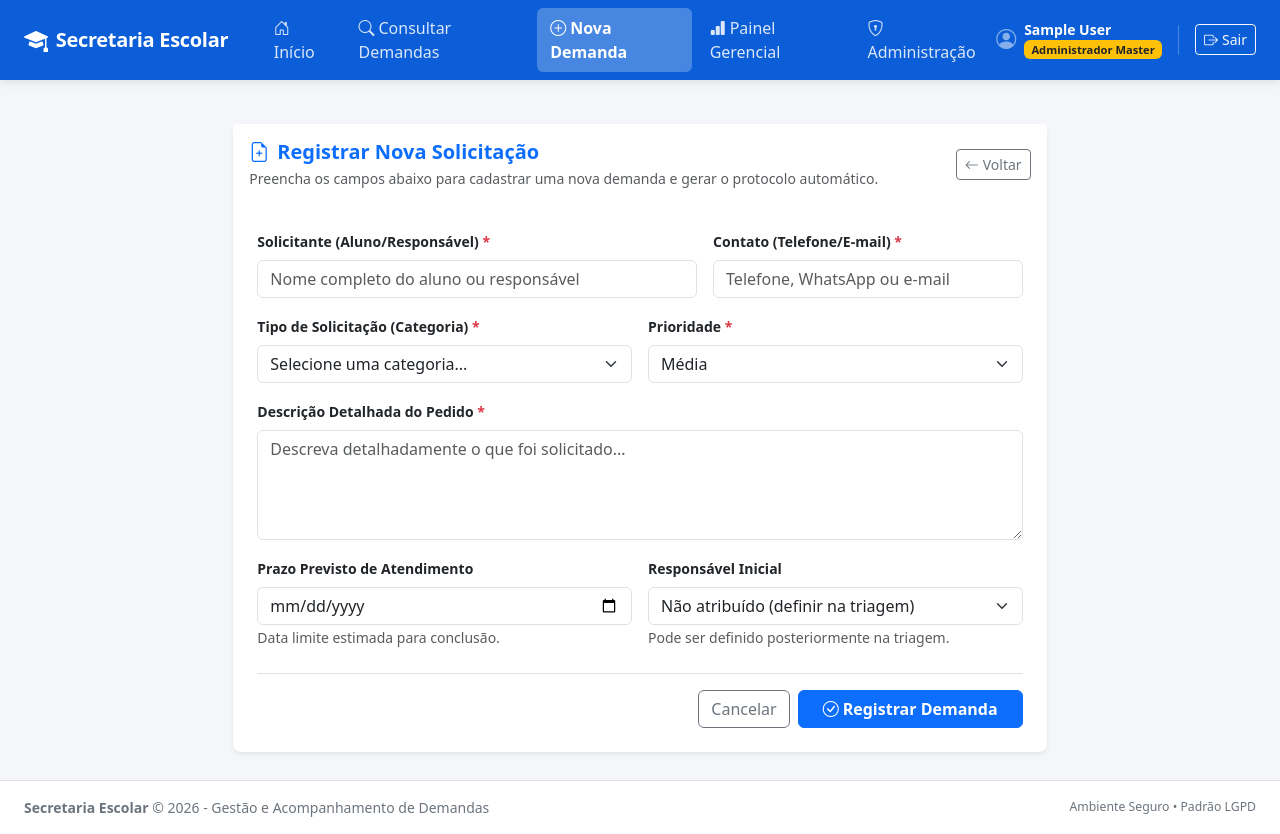
After one commit to joaoguilherme01-max/projeto-integrador-secretaria, a Django app: page /demandas/nova/ in a window 1280 px wide. The commit adds this page. Run offline with Django 5.2, Linux system fonts and the light colour scheme; the visitor is signed in with stand-in values (Sample User, id 1); data comes from the database, SQL or seed files in the repository; data that the repository does not hold is empty.

Commit message:
feat: add secretaria forms, management commands, templates, and views

```diff
--- /dev/null
+++ b/secretaria/forms.py
@@ -0,0 +1,71 @@
+from django import forms
+from django.contrib.auth.models import User
+from .models import Demanda, Categoria
+
+
+class DemandaForm(forms.ModelForm):
+    class Meta:
+        model = Demanda
+        fields = [
+            'solicitante',
+            'contato',
+            'categoria',
+            'descricao',
+            'prioridade',
+            'prazo',
+            'responsavel',
+        ]
+        widgets = {
+            'solicitante': forms.TextInput(attrs={
+                'class': 'form-control',
+                'placeholder': 'Nome completo do aluno ou responsável',
+                'required': True,
+            }),
+            'contato': forms.TextInput(attrs={
+                'class': 'form-control',
+                'placeholder': 'Telefone, WhatsApp ou e-mail',
+                'required': True,
+            }),
+            'categoria': forms.Select(attrs={
+                'class': 'form-select',
+                'required': True,
+            }),
+            'descricao': forms.Textarea(attrs={
+                'class': 'form-control',
+                'rows': 4,
+                'placeholder': 'Descreva detalhadamente o que foi solicitado...',
+                'required': True,
+            }),
+            'prioridade': forms.Select(attrs={
+                'class': 'form-select',
+                'required': True,
+            }),
+            'prazo': forms.DateInput(attrs={
+                'class': 'form-control',
+                'type': 'date',
+            }),
+            'responsavel': forms.Select(attrs={
+                'class': 'form-select',
+            }),
+        }
+        labels = {
+            'solicitante': 'Solicitante',
+            'contato': 'Contato',
+            'categoria': 'Tipo de Solicitação (Categoria)',
+            'descricao': 'Descrição da Demanda',
+            'prioridade': 'Prioridade',
+            'prazo': 'Prazo Previsto de Conclusão',
+            'responsavel': 'Responsável pelo Atendimento',
+        }
+
+    def __init__(self, *args, **kwargs):
+        super().__init__(*args, **kwargs)
+        # Filtra apenas categorias ativas
+        self.fields['categoria'].queryset = Categoria.objects.filter(ativa=True).order_by('nome')
+        self.fields['categoria'].empty_label = 'Selecione uma categoria...'
+
+        # Filtra usuários ativos para atribuição
+        self.fields['responsavel'].queryset = User.objects.filter(is_active=True).order_by('first_name', 'username')
+        self.fields['responsavel'].empty_label = 'Não atribuído (definir na triagem)'
+        self.fields['responsavel'].required = False
+        self.fields['prazo'].required = False
--- a/secretaria/templates/secretaria/base.html
+++ b/secretaria/templates/secretaria/base.html
@@ -116,6 +116,11 @@
                                 <i class="bi bi-search me-1"></i>Consultar Demandas
                             </a>
                         </li>
+                        <li class="nav-item">
+                            <a class="nav-link {% if request.resolver_match.url_name == 'criar_demanda' %}active{% endif %}" href="{% url 'secretaria:criar_demanda' %}">
+                                <i class="bi bi-plus-circle me-1"></i>Nova Demanda
+                            </a>
+                        </li>
                         {% if request.user.is_superuser or request.user.perfil.perfil in 'ADMINISTRADOR,GESTOR' %}
                         <li class="nav-item">
                             <a class="nav-link {% if request.resolver_match.url_name == 'dashboard' %}active{% endif %}" href="{% url 'secretaria:dashboard' %}">
--- /dev/null
+++ b/secretaria/templates/secretaria/form_demanda.html
@@ -0,0 +1,118 @@
+{% extends 'secretaria/base.html' %}
+
+{% block title %}Nova Demanda - Secretaria Escolar{% endblock %}
+
+{% block content %}
+<div class="row justify-content-center">
+    <div class="col-12 col-lg-8">
+        <div class="card border-0 shadow-sm rounded-3">
+            <div class="card-header bg-white py-3 border-0 d-flex justify-content-between align-items-center">
+                <div>
+                    <h5 class="fw-bold mb-1 text-primary"><i class="bi bi-file-earmark-plus me-2"></i>Registrar Nova Solicitação</h5>
+                    <p class="text-muted small mb-0">Preencha os campos abaixo para cadastrar uma nova demanda e gerar o protocolo automático.</p>
+                </div>
+                <a href="{% url 'secretaria:lista_demandas' %}" class="btn btn-outline-secondary btn-sm">
+                    <i class="bi bi-arrow-left me-1"></i>Voltar
+                </a>
+            </div>
+
+            <div class="card-body p-4">
+                <form method="POST" action="{% url 'secretaria:criar_demanda' %}" novalidate>
+                    {% csrf_token %}
+
+                    <!-- Campo Solicitante e Contato -->
+                    <div class="row g-3 mb-3">
+                        <div class="col-md-7">
+                            <label for="{{ form.solicitante.id_for_label }}" class="form-label small fw-semibold">
+                                Solicitante (Aluno/Responsável) <span class="text-danger">*</span>
+                            </label>
+                            {{ form.solicitante }}
+                            {% if form.solicitante.errors %}
+                                <div class="text-danger small mt-1">{{ form.solicitante.errors.0 }}</div>
+                            {% endif %}
+                        </div>
+
+                        <div class="col-md-5">
+                            <label for="{{ form.contato.id_for_label }}" class="form-label small fw-semibold">
+                                Contato (Telefone/E-mail) <span class="text-danger">*</span>
+                            </label>
+                            {{ form.contato }}
+                            {% if form.contato.errors %}
+                                <div class="text-danger small mt-1">{{ form.contato.errors.0 }}</div>
+                            {% endif %}
+                        </div>
+                    </div>
+
+                    <!-- Tipo de Solicitação (Categoria) e Prioridade -->
+                    <div class="row g-3 mb-3">
+                        <div class="col-md-6">
+                            <label for="{{ form.categoria.id_for_label }}" class="form-label small fw-semibold">
+                                Tipo de Solicitação (Categoria) <span class="text-danger">*</span>
+                            </label>
+                            {{ form.categoria }}
+                            {% if form.categoria.errors %}
+                                <div class="text-danger small mt-1">{{ form.categoria.errors.0 }}</div>
+                            {% endif %}
+                        </div>
+
+                        <div class="col-md-6">
+                            <label for="{{ form.prioridade.id_for_label }}" class="form-label small fw-semibold">
+                                Prioridade <span class="text-danger">*</span>
+                            </label>
+                            {{ form.prioridade }}
+                            {% if form.prioridade.errors %}
+                                <div class="text-danger small mt-1">{{ form.prioridade.errors.0 }}</div>
+                            {% endif %}
+                        </div>
+                    </div>
+
+                    <!-- Descrição da Demanda -->
+                    <div class="mb-3">
+                        <label for="{{ form.descricao.id_for_label }}" class="form-label small fw-semibold">
+                            Descrição Detalhada do Pedido <span class="text-danger">*</span>
+                        </label>
+                        {{ form.descricao }}
+                        {% if form.descricao.errors %}
+                            <div class="text-danger small mt-1">{{ form.descricao.errors.0 }}</div>
+                        {% endif %}
+                    </div>
+
+                    <!-- Prazo e Responsável -->
+                    <div class="row g-3 mb-4">
+                        <div class="col-md-6">
+                            <label for="{{ form.prazo.id_for_label }}" class="form-label small fw-semibold">
+                                Prazo Previsto de Atendimento
+                            </label>
+                            {{ form.prazo }}
+                            <small class="text-muted">Data limite estimada para conclusão.</small>
+                            {% if form.prazo.errors %}
+                                <div class="text-danger small mt-1">{{ form.prazo.errors.0 }}</div>
+                            {% endif %}
+                        </div>
+
+                        <div class="col-md-6">
+                            <label for="{{ form.responsavel.id_for_label }}" class="form-label small fw-semibold">
+                                Responsável Inicial
+                            </label>
+                            {{ form.responsavel }}
+                            <small class="text-muted">Pode ser definido posteriormente na triagem.</small>
+                            {% if form.responsavel.errors %}
+                                <div class="text-danger small mt-1">{{ form.responsavel.errors.0 }}</div>
+                            {% endif %}
+                        </div>
+                    </div>
+
+                    <div class="d-flex justify-content-end gap-2 pt-3 border-top">
+                        <a href="{% url 'secretaria:lista_demandas' %}" class="btn btn-outline-secondary">
+                            Cancelar
+                        </a>
+                        <button type="submit" class="btn btn-primary px-4 fw-semibold">
+                            <i class="bi bi-check-circle me-1"></i>Registrar Demanda
+                        </button>
+                    </div>
+                </form>
+            </div>
+        </div>
+    </div>
+</div>
+{% endblock %}
--- a/secretaria/templates/secretaria/lista_demandas.html
+++ b/secretaria/templates/secretaria/lista_demandas.html
@@ -9,7 +9,10 @@
         <h4 class="fw-bold mb-1"><i class="bi bi-search me-2 text-primary"></i>Localização e Filtro de Demandas</h4>
         <p class="text-muted small mb-0">Pesquise por protocolo e filtre por múltiplos critérios para localizar solicitações rapidamente.</p>
     </div>
-    <div>
+    <div class="d-flex gap-2 align-items-center">
+        <a href="{% url 'secretaria:criar_demanda' %}" class="btn btn-success btn-sm shadow-sm">
+            <i class="bi bi-plus-lg me-1"></i>Nova Demanda
+        </a>
         <span class="badge bg-primary fs-6 px-3 py-2 shadow-sm">
             Total encontrado: {{ total_registros }}
         </span>
--- a/secretaria/urls.py
+++ b/secretaria/urls.py
@@ -11,6 +11,7 @@ urlpatterns = [
     # Páginas internas protegidas
     path('', views.index_view, name='index'),
     path('demandas/', views.lista_demandas, name='lista_demandas'),
+    path('demandas/nova/', views.criar_demanda, name='criar_demanda'),
     path('demandas/<str:protocolo>/', views.detalhe_demanda, name='detalhe_demanda'),
 
     # Painel restrito a Gestores e Administradores
--- a/secretaria/views.py
+++ b/secretaria/views.py
@@ -6,9 +6,47 @@ from django.contrib.auth.decorators import login_required
 from django.contrib.auth import authenticate, login, logout
 from django.contrib.auth.forms import AuthenticationForm
 from django.contrib import messages
-from .models import Demanda, Categoria
+from .models import Demanda, Categoria, Historico
+from .forms import DemandaForm
 from .services import obter_indicadores_gestao, listar_demandas_filtradas, obter_dados_tela_inicial
 from .decorators import perfil_necessario
+
+
+def login_view(request):
+    """View de autenticação individual com usuário e senha."""
+    if request.user.is_authenticated:
+        return redirect('secretaria:index')
+
+    if request.method == 'POST':
+        form = AuthenticationForm(request, data=request.POST)
+        if form.is_valid():
+            usuario = form.get_user()
+            perfil = getattr(usuario, 'perfil', None)
+
+            # Verifica se o perfil está ativo (superusuários têm bypass)
+            if not usuario.is_superuser and perfil and not perfil.ativo:
+                messages.error(request, 'Esta conta está inativa. Contate o administrador.')
+                return render(request, 'secretaria/login.html', {'form': form})
+
+            login(request, usuario)
+            messages.success(request, f'Bem-vindo(a), {usuario.get_full_name() or usuario.username}!')
+            next_url = request.GET.get('next')
+            if next_url:
+                return redirect(next_url)
+            return redirect('secretaria:index')
+        else:
+            messages.error(request, 'Usuário ou senha inválidos.')
+    else:
+        form = AuthenticationForm(request)
+
+    return render(request, 'secretaria/login.html', {'form': form})
+
+
+def logout_view(request):
+    """Encerra a sessão do usuário de forma segura."""
+    logout(request)
+    messages.info(request, 'Você encerrou sua sessão com segurança.')
+    return redirect('secretaria:login')
 
 
 @login_required
@@ -26,41 +64,41 @@ def index_view(request):
     return render(request, 'secretaria/index.html', context)
 
 
-def login_view(request):
-    """View de autenticação individual com usuário e senha."""
-    if request.user.is_authenticated:
-        return redirect('secretaria:lista_demandas')
+@login_required
+def criar_demanda(request):
+    """
+    Formulário para registrar uma nova solicitação da secretaria.
+    Gera protocolo sequencial e histórico automático de entrada.
+    """
+    if request.method == 'POST':
+        form = DemandaForm(request.POST)
+        if form.is_valid():
+            demanda = form.save(commit=False)
+            demanda.status = 'RECEBIDA' if not demanda.responsavel else 'EM_ANDAMENTO'
+            demanda.save()
 
-    if request.method == 'POST':
-        form = AuthenticationForm(request, data=request.POST)
-        if form.is_valid():
-            usuario = form.get_user()
-            perfil = getattr(usuario, 'perfil', None)
+            # Criação do primeiro registro de auditoria no histórico
+            Historico.objects.create(
+                demanda=demanda,
+                usuario=request.user,
+                etapa_anterior='',
+                nova_etapa=demanda.get_status_display(),
+                responsavel_anterior=None,
+                novo_responsavel=demanda.responsavel,
+                observacao=f"Demanda registrada por {request.user.get_full_name() or request.user.username}."
+            )
 
-            # Verifica se o perfil está ativo (superusuários têm bypass)
-            if not usuario.is_superuser and perfil and not perfil.ativo:
-                messages.error(request, 'Esta conta está inativa. Contate o administrador.')
-                return render(request, 'secretaria/login.html', {'form': form})
+            messages.success(
+                request,
+                f"Demanda registrada com sucesso! Protocolo gerado: {demanda.protocolo}"
+            )
+            return redirect('secretaria:detalhe_demanda', protocolo=demanda.protocolo)
+        else:
+            messages.error(request, 'Por favor, corrija os erros indicados no formulário.')
+    else:
+        form = DemandaForm()
 
-            login(request, usuario)
-            messages.success(request, f'Bem-vindo(a), {usuario.get_full_name() or usuario.username}!')
-            next_url = request.GET.get('next')
-            if next_url:
-                return redirect(next_url)
-            return redirect('secretaria:lista_demandas')
-        else:
-            messages.error(request, 'Usuário ou senha inválidos.')
-    else:
-        form = AuthenticationForm(request)
-
-    return render(request, 'secretaria/login.html', {'form': form})
-
-
-def logout_view(request):
-    """Encerra a sessão do usuário de forma segura."""
-    logout(request)
-    messages.info(request, 'Você encerrou sua sessão com segurança.')
-    return redirect('secretaria:login')
+    return render(request, 'secretaria/form_demanda.html', {'form': form})
 
 
 @login_required
```
Also changed, not shown: secretaria/management/commands/seed_usuarios.py (added, +121 -0 lines), secretaria/templates/secretaria/index.html (+5 -2 lines), secretaria/tests.py (+42 -4 lines).
